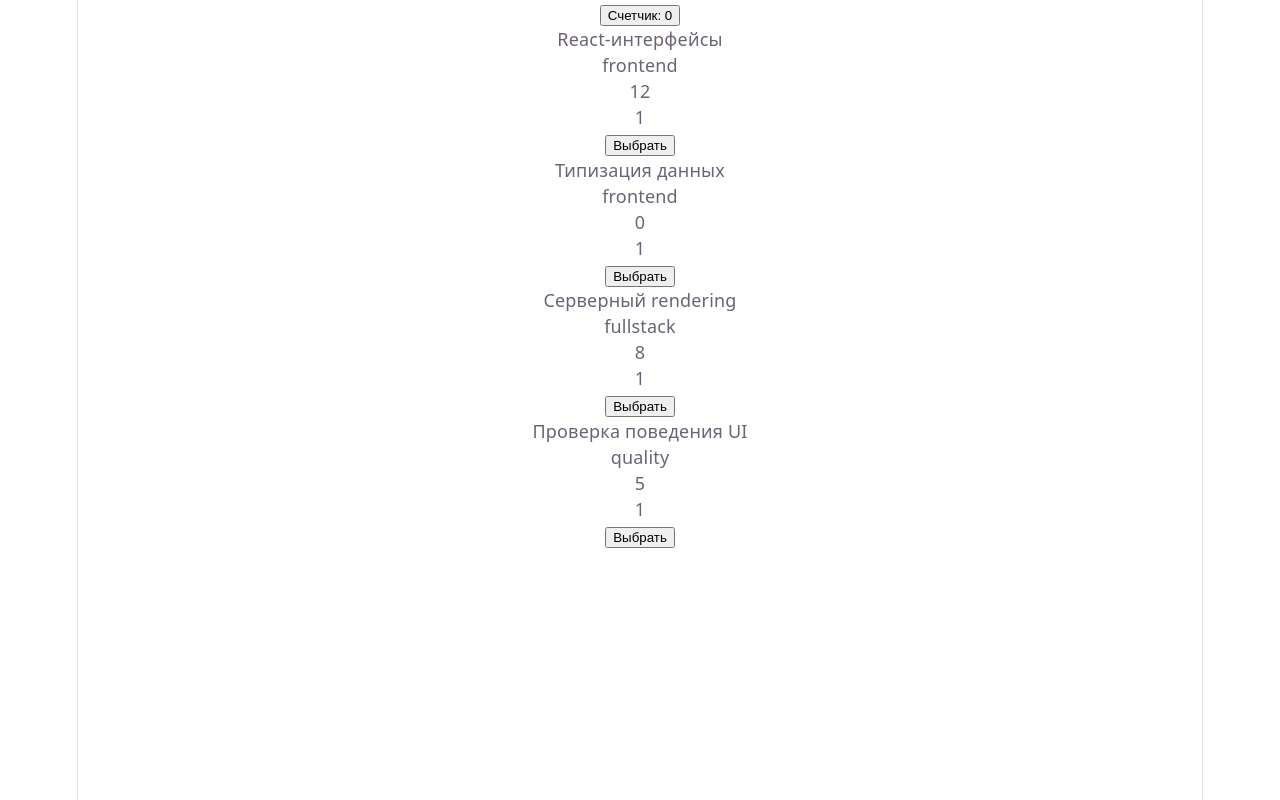
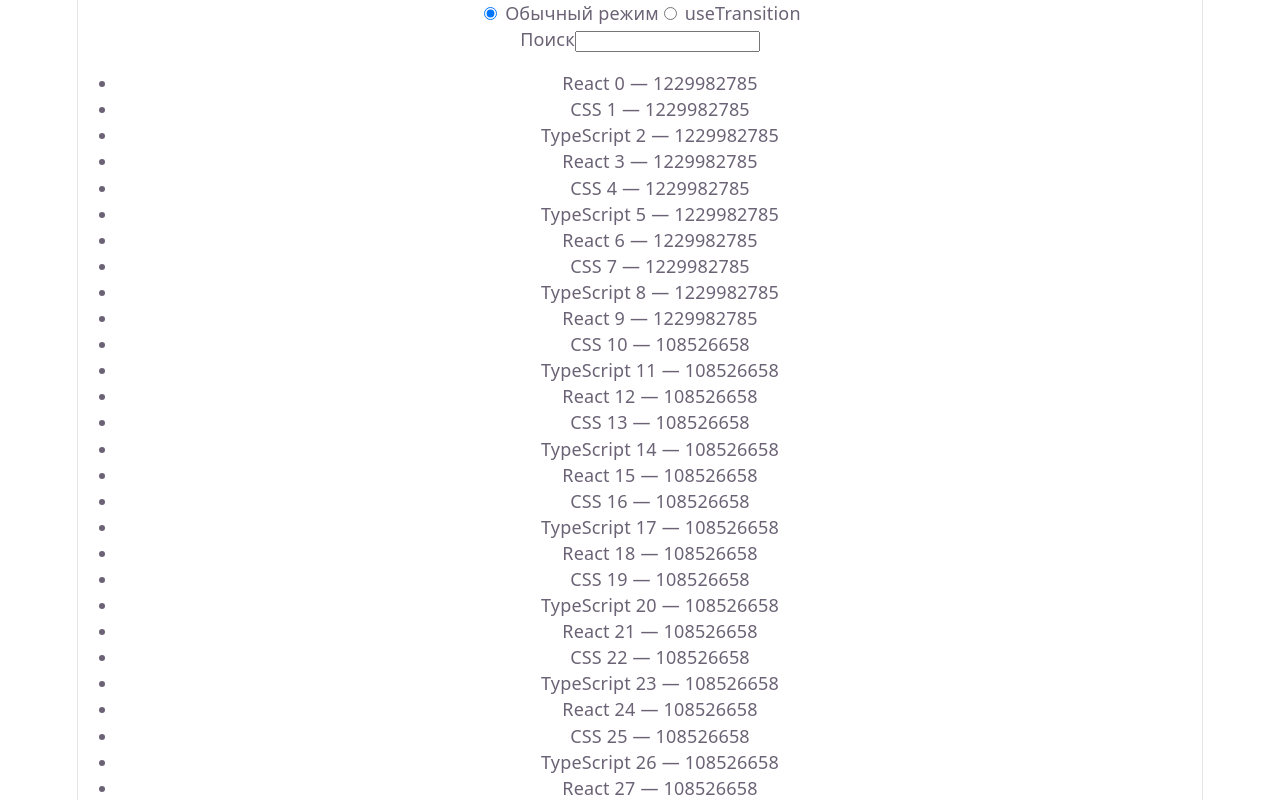
Before and after one commit to vitaliyzems/mentory-lessons, a React (Vite) app: page / in a window 1280 px wide. Shown: the top 800 px of the page. Built offline with nearby package versions, Linux system fonts and the light colour scheme.

Commit message:
complete lesson-3

```diff
--- a/src/App.tsx
+++ b/src/App.tsx
@@ -1,40 +1,96 @@
-import courseDataJson from './data/courses.json';
-import type { ICourse } from './types';
+import { memo, useState, useTransition } from 'react';
+import { getItems } from './data/items';
+import type { IItem } from './types';
 import './App.css';
-import { useState } from 'react';
 
-const courseData = courseDataJson as ICourse[];
+const items = getItems();
 
-function CourseCard({ course }: { course: ICourse }) {
-  const handleSelect = () => {
-    console.log('Course selected:', course.id);
-    localStorage.setItem('selected-course', course.id);
+function CourseCard({ item, query }: { item: IItem; query: string }) {
+  let checksum = item.id.length + query.length;
+  for (let i = 0; i < 80000; i++) checksum = (Math.imul(checksum, 31) + i) | 0;
+  return (
+    <li>
+      {item.title} — {checksum}
+    </li>
+  );
+}
+
+const Results = memo(function Results({
+  query,
+  isPending,
+}: {
+  query: string;
+  isPending: boolean;
+}) {
+  const normalizedQuery = query.trim().toLowerCase();
+
+  return (
+    <>
+      {isPending && <div>Обновление списка...</div>}
+      <ul>
+        {items
+          .filter((item) => item.title.toLowerCase().includes(normalizedQuery))
+          .map((item) => (
+            <CourseCard key={item.id} item={item} query={query} />
+          ))}
+      </ul>
+    </>
+  );
+});
+
+export function Search() {
+  const [isTransition, setIsTransition] = useState(false);
+  const [text, setText] = useState('');
+  const [listQuery, setListQuery] = useState('');
+  const [isPending, startTransition] = useTransition();
+
+  const handleChange = (e: React.ChangeEvent<HTMLInputElement>) => {
+    const value = e.target.value;
+    if (isTransition) {
+      setText(value);
+
+      startTransition(() => {
+        setListQuery(value);
+      });
+    } else {
+      setText(value);
+      setListQuery(value);
+    }
   };
 
-  console.log('CourseCard render:', course.id);
-
   return (
-    <div>
-      <div>{course.title}</div>
-      <div>{course.category}</div>
-      <div>{course.seats}</div>
-      <div>{course.version}</div>
-      <button onClick={handleSelect}>Выбрать</button>
-    </div>
+    <>
+      <div>
+        <input
+          type="radio"
+          name="mode"
+          value="sync"
+          checked={!isTransition}
+          onChange={() => setIsTransition(false)}
+        />{' '}
+        Обычный режим
+        <input
+          type="radio"
+          name="mode"
+          value="async"
+          checked={isTransition}
+          onChange={() => setIsTransition(true)}
+        />{' '}
+        useTransition
+      </div>
+      <label>
+        Поиск
+        <input value={text} onChange={handleChange} />
+      </label>
+      <Results query={listQuery} isPending={isPending} />
+    </>
   );
 }
 
 function App() {
-  const [counter, setCounter] = useState(0);
-
   return (
     <div>
-      <button onClick={() => setCounter(counter + 1)}>
-        Счетчик: {counter}
-      </button>
-      {courseData.map((course) => (
-        <CourseCard course={course} key={course.id} />
-      ))}
+      <Search />
     </div>
   );
 }
--- /dev/null
+++ b/src/data/items.ts
@@ -0,0 +1,7 @@
+import type { IItem } from '../types';
+
+export const getItems: () => IItem[] = () =>
+  Array.from({ length: 240 }, (_, i) => ({
+    id: String(i),
+    title: ['React', 'CSS', 'TypeScript'][i % 3] + ' ' + i,
+  }));
--- a/src/types.ts
+++ b/src/types.ts
@@ -5,3 +5,8 @@ export interface ICourse {
   seats: number;
   version: number;
 }
+
+export interface IItem {
+  id: string;
+  title: string;
+}
```
